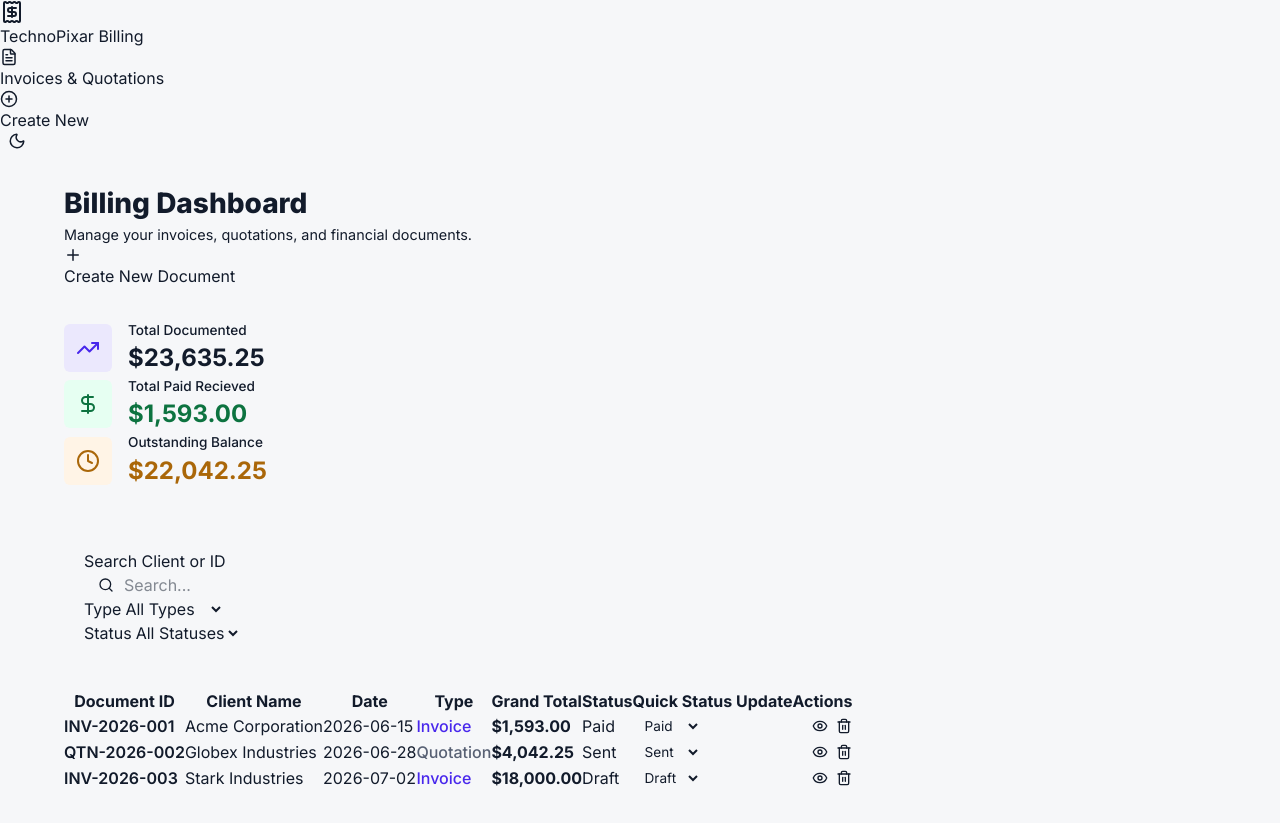
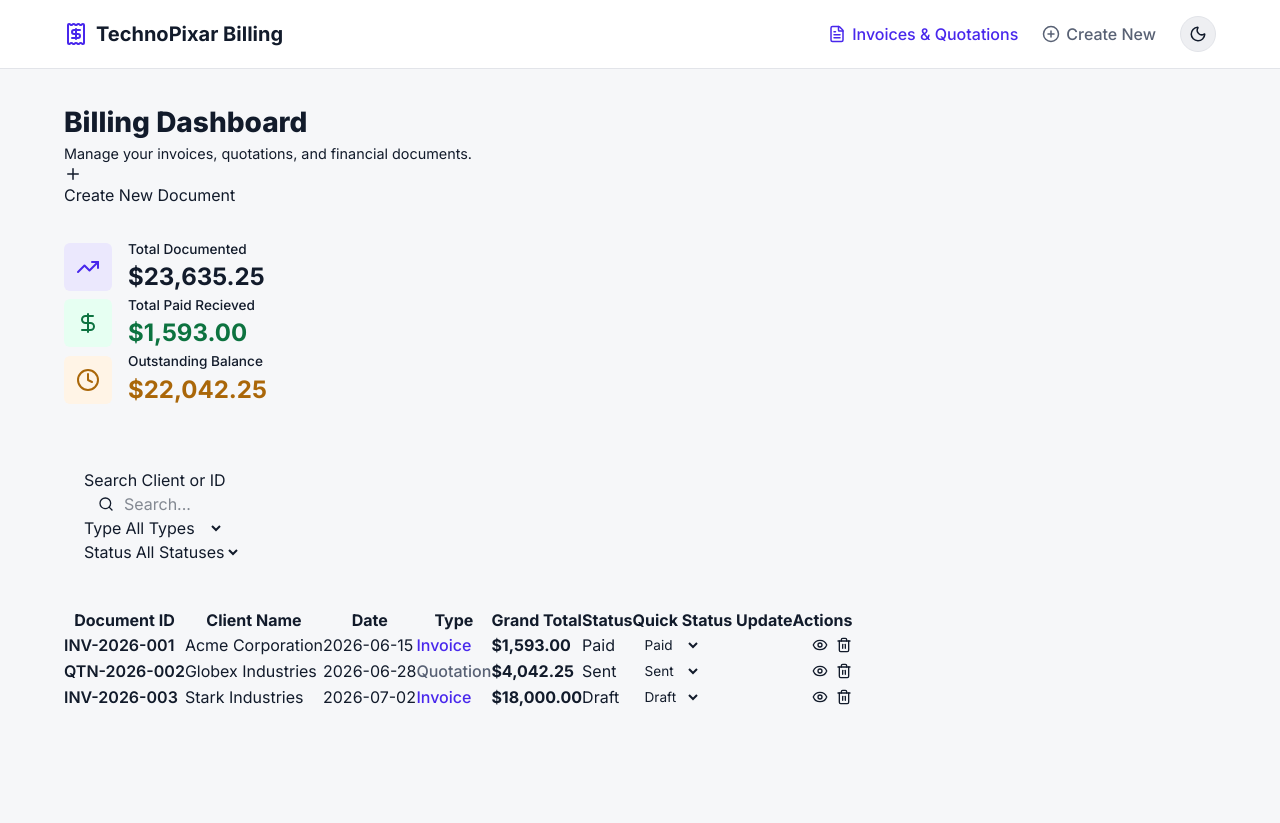
Before and after one commit to satyasandhya97/Invoice-Quotation-Management, a React (Vite) app: page / in a window 1280 px wide. After the commit the page ends 800 px from the top, so only its background shows below. Built offline with nearby package versions, Linux system fonts and the light colour scheme; the HTML template or start-up script is replaced by a standard one.

Commit message:
implement Redux invoice management and create detail view component.

```diff
--- a/src/components/Navbar.jsx
+++ b/src/components/Navbar.jsx
@@ -20,36 +20,35 @@ const Navbar = () => {
   };
 
   return (
-    <nav className="navbar">
-      <div className="navbar-container">
-        <NavLink to="/" className="navbar-brand">
-          <Receipt className="navbar-logo-icon" size={24} />
+    <nav className="bg-bg-secondary border-b border-border-color sticky top-0 z-50 backdrop-blur-md bg-opacity-90 transition-colors duration-250">
+      <div className="max-w-[1200px] mx-auto px-6 py-4 flex justify-between items-center">
+        <NavLink to="/" className="text-xl font-bold text-text-primary flex items-center gap-2 hover:opacity-90">
+          <Receipt className="text-accent" size={24} />
           <span>TechnoPixar Billing</span>
         </NavLink>
-        <div className="navbar-nav">
+        <div className="flex gap-6 items-center">
           <NavLink
             to="/"
-            className={({ isActive }) => `nav-link ${isActive ? 'active' : ''}`}
+            className={({ isActive }) => `font-medium flex items-center gap-1.5 transition-colors duration-150 ${isActive ? 'text-accent' : 'text-text-secondary hover:text-accent'}`}
             end
           >
             <FileText size={18} />
-            <span>Invoices & Quotations</span>
+            <span className="hidden sm:inline">Invoices & Quotations</span>
           </NavLink>
           <NavLink
             to="/new"
-            className={({ isActive }) => `nav-link ${isActive ? 'active' : ''}`}
+            className={({ isActive }) => `font-medium flex items-center gap-1.5 transition-colors duration-150 ${isActive ? 'text-accent' : 'text-text-secondary hover:text-accent'}`}
           >
             <PlusCircle size={18} />
-            <span>Create New</span>
+            <span className="hidden sm:inline">Create New</span>
           </NavLink>
 
           <button
             type="button"
-            className="btn btn-secondary btn-icon-only"
+            className="p-2 rounded-full border border-border-color bg-bg-tertiary hover:bg-border-color text-text-primary transition-colors duration-150 flex items-center justify-center cursor-pointer"
             onClick={toggleTheme}
             title={theme === 'light' ? 'Switch to Dark Mode' : 'Switch to Light Mode'}
             aria-label="Toggle theme"
-            style={{ marginLeft: '0.5rem', display: 'flex', alignItems: 'center', justifyContent: 'center' }}
           >
             {theme === 'light' ? <Moon size={18} /> : <Sun size={18} />}
           </button>
```
